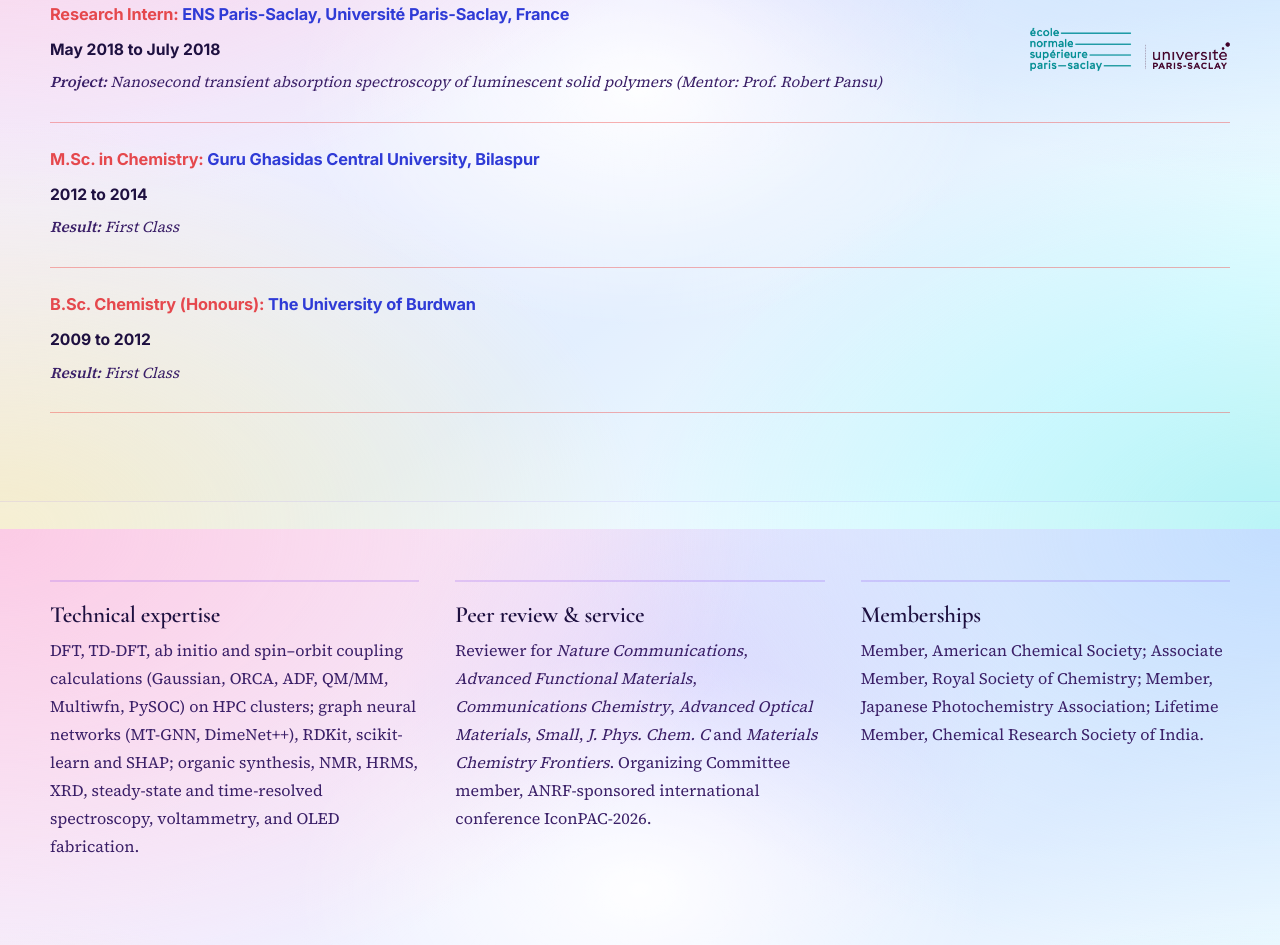
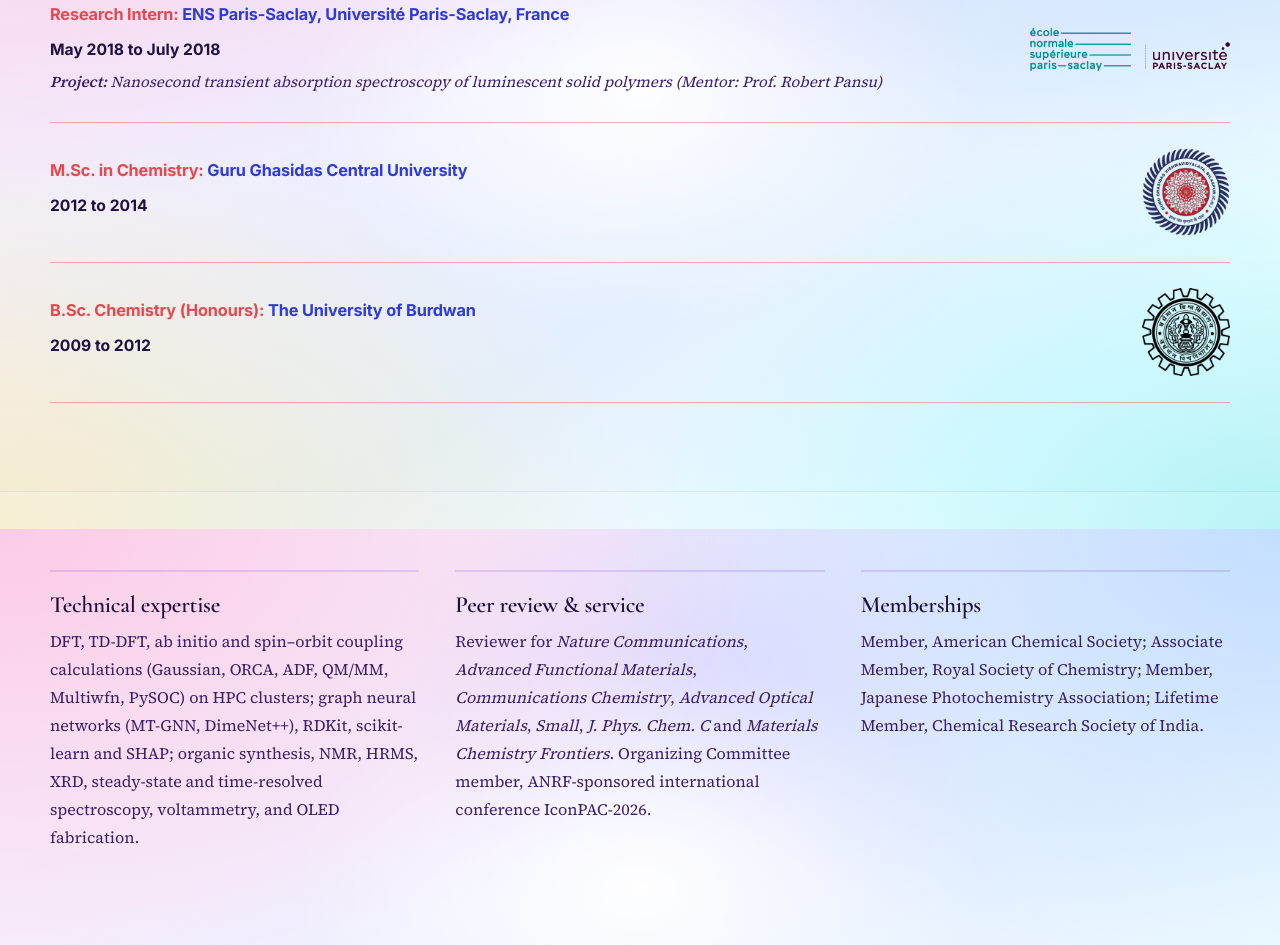
Before and after one commit to bahadursk/bahadursk.github.io, a plain HTML site: page about.html in a window 1280 px wide. Shown: the part 2671-3616 px from the top of the page. Drawn offline with nearby package versions, Linux system fonts and the light colour scheme.

Commit message:
About: add GGU and Burdwan logos, drop result lines and Bilaspur
Co-Authored-By: Claude Opus 5.5 <noreply@anthropic.com>
Claude-Session: https://claude.ai/code/session_01MGjACbowYgY8z1epzsmsVX

```diff
--- a/about.html
+++ b/about.html
@@ -116,17 +116,17 @@
         </li>
         <li class="cv-item">
           <div class="cv-body">
-            <h3 class="cv-head"><span class="cv-role">M.Sc. in Chemistry:</span> <a href="https://www.ggu.ac.in/" target="_blank" rel="noreferrer">Guru Ghasidas Central University, Bilaspur</a></h3>
+            <h3 class="cv-head"><span class="cv-role">M.Sc. in Chemistry:</span> <a href="https://www.ggu.ac.in/" target="_blank" rel="noreferrer">Guru Ghasidas Central University</a></h3>
             <p class="cv-dates">2012 to 2014</p>
-            <p class="cv-detail"><span>Result:</span> First Class</p>
           </div>
+          <div class="cv-logos"><img src="assets/img/logos/ggu.webp" alt="Guru Ghasidas Vishwavidyalaya logo" loading="lazy"></div>
         </li>
         <li class="cv-item">
           <div class="cv-body">
             <h3 class="cv-head"><span class="cv-role">B.Sc. Chemistry (Honours):</span> <a href="https://www.buruniv.ac.in/" target="_blank" rel="noreferrer">The University of Burdwan</a></h3>
             <p class="cv-dates">2009 to 2012</p>
-            <p class="cv-detail"><span>Result:</span> First Class</p>
           </div>
+          <div class="cv-logos"><img src="assets/img/logos/burdwan.webp" alt="The University of Burdwan logo" loading="lazy"></div>
         </li>
       </ol>
     </div>
```
Also changed, not shown: assets/img/logos/burdwan.webp (added), assets/img/logos/ggu.webp (added).
